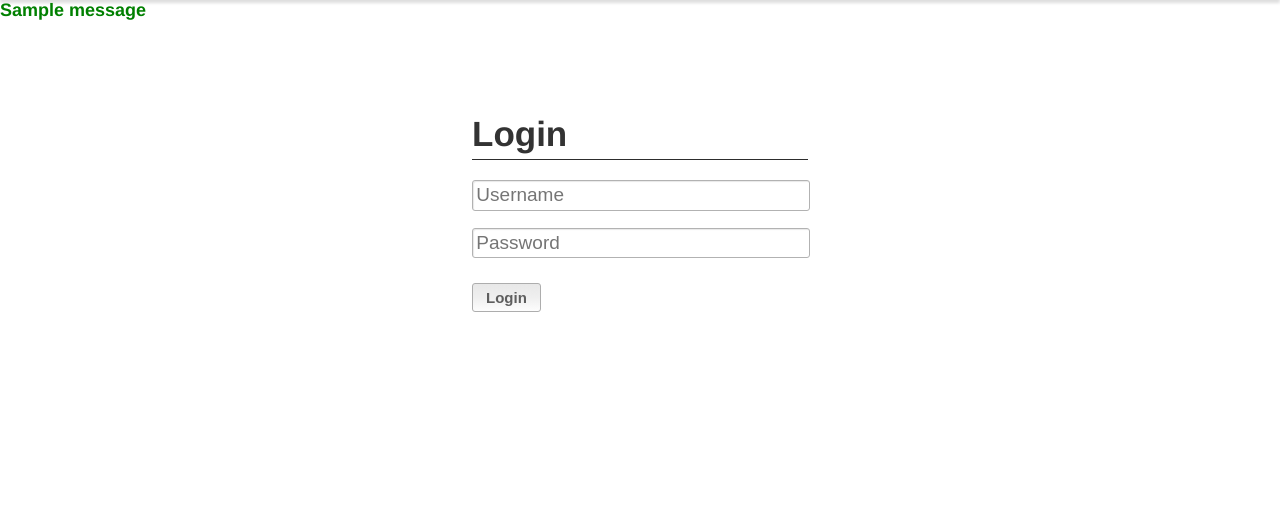
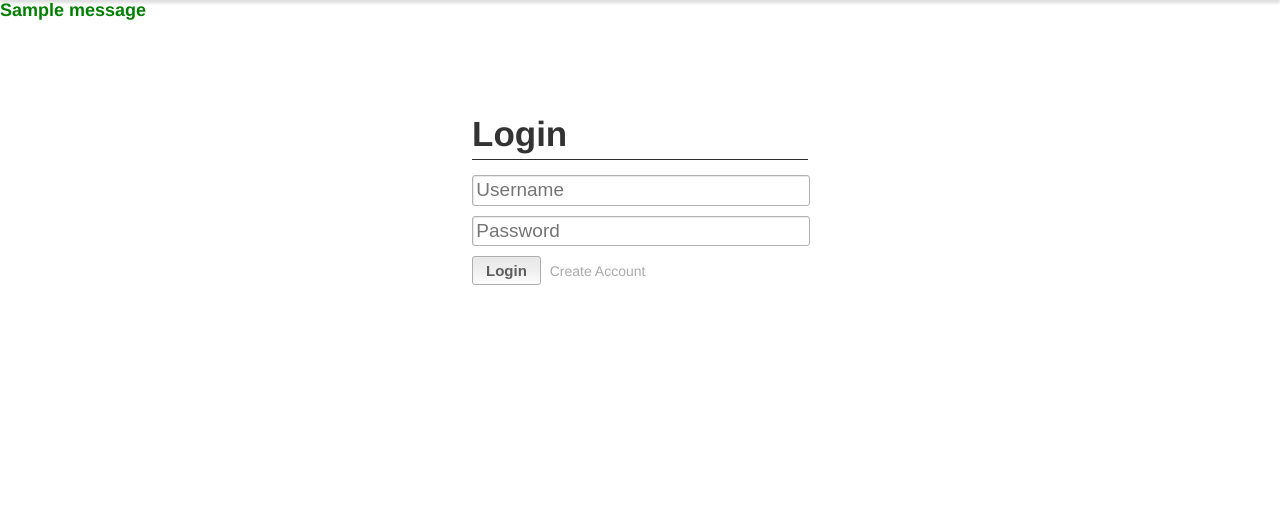
Before and after one commit to bfortuner/navi-app, a Flask app: page /login in a window 1280 px wide. Shown: the part 45-556 px from the top of the page. Run offline with Flask 2, Linux system fonts and the light colour scheme; data comes from the database, SQL or seed files in the repository; tables that the repository leaves empty hold one stand-in row (values such as "Sample post"); one stand-in notice (Sample message) is shown; data that the repository does not hold is empty; some libraries are stand-ins or nearby versions.

Commit message:
fixed css on login/signup pages

```diff
--- a/static/main.css
+++ b/static/main.css
@@ -702,6 +702,24 @@ ari4+ */
 	     -moz-border-radius:3px;
 }
 
+.mainForm {
+	     margin: 0px 0px 10px 0px;
+	     width: 98%;
+	     float: left;
+	     font-size: 19px;
+	     background-color: white;
+	     border: 1px solid #b2b2b2;
+	     box-shadow: inset 1px 1px 1px 0px #e8e8e8;
+	     -moz-box-shadow: inset 1px 1px 1px 1px #e8e8e8;
+	     -webkit-box-shadow: inset 1px 1px 1px 0px #e8e8e8;
+	     padding: 1%;
+	     radius: 3px;
+	     border-radius:3px;
+	     -moz-border-radius:3px;
+}
+
+
+
 .editCat {
 	     margin: 5px 0px 5px 0px;
 	     width: 80%;
@@ -828,11 +846,13 @@ ari4+ */
 }
 
 .error {
-       font-size: 18px;
+       font-size: 16px;
        color: red;
        font-weight: bold;
        font-family: "Helvetica Neue", Helvetica, Arial, sans-serif;
+       margin-bottom: 10px;
 }
+
 
 .success {
 	 font-size: 18px;
--- a/templates/login.html
+++ b/templates/login.html
@@ -5,11 +5,12 @@
   <div class="problemTitle"><h1>Login</h1></div>
 
   <form method="post" name="loginform">
-      <input class="setProbAttr" style="margin-bottom: 12px;" type="text" name="username" value="{{username}}" placeholder="Username"><span class="error" name="userError"> {{userError}}</span>
-      <input class="setProbAttr" type="password" name="password" placeholder="Password"><span class="error" name="passError"> {{passError}}</span>
-      <br>
-      <input class="silverButton" type="submit" value="Login">
-    </form>
+      <input class="mainForm" type="text" name="username" value="{{username}}" placeholder="Username"><p class="error" name="userError"> {{userError}}</p>
+      <input class="mainForm" type="password" name="password" placeholder="Password"><p class="error" name="passError"> {{passError}}</p>
+      <input class="silverButton" type="submit" value="Login"> &nbsp;<span class="editLinks"><a
+	{% if category != None %} href="/c/{{category}}/signup"{% else %} href="/signup"{% endif %}>Create Account</a></span>
+
+  </form>
 </div>
 
 
```
Also changed, not shown: templates/signup.html (+9 -8 lines).
